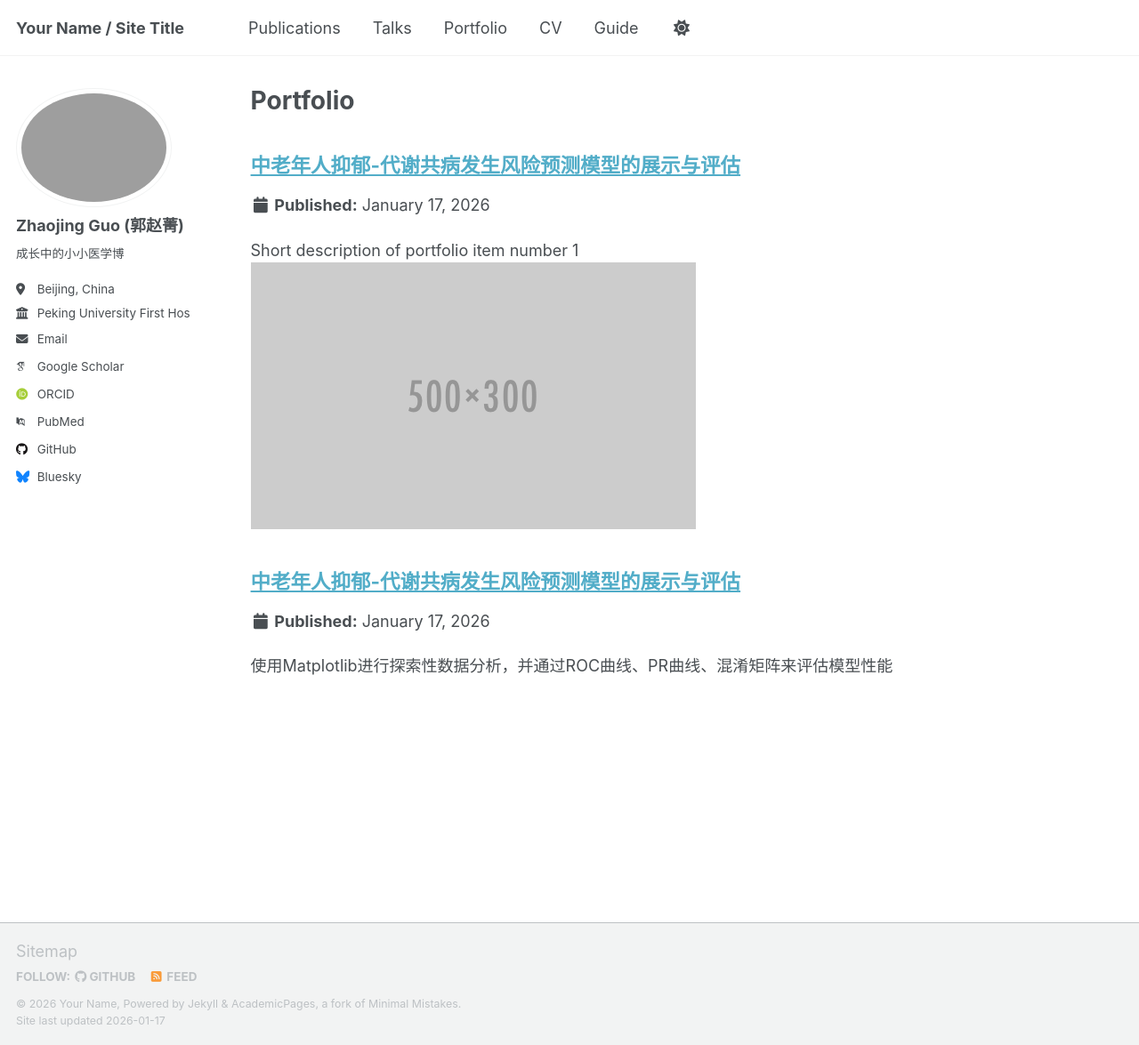
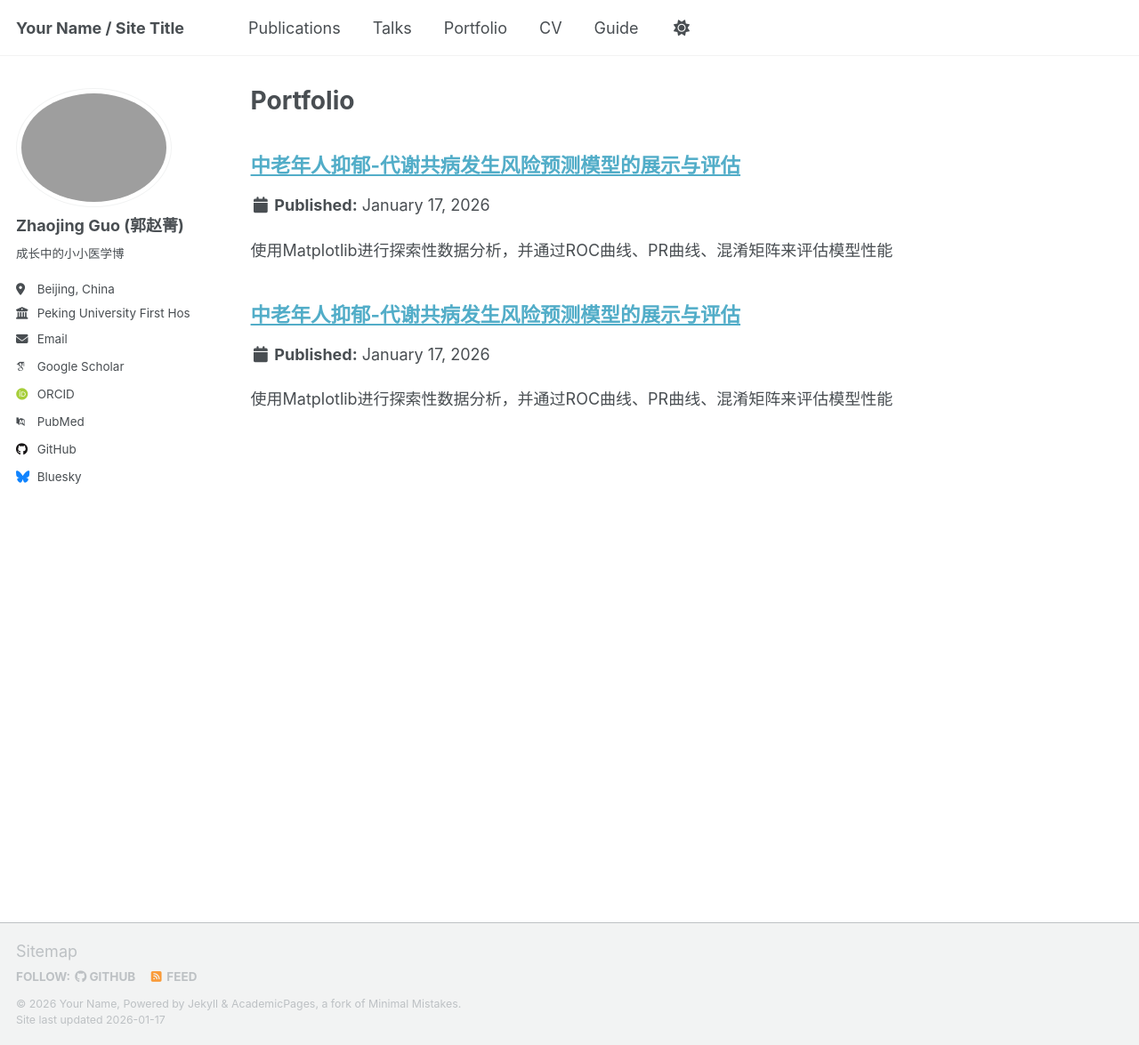
Before and after one commit to GuoZJ277/GuoZJ277.github.io, a Jekyll site: the page built from _pages/portfolio.html, in a window 1280 px wide and 1175 px high. Shown: the whole window at 89% size. Built offline with Jekyll 4.4.1, drawn with Linux system fonts in a browser that asks for light colours; some web fonts are replaced; a script that is not in the unit is left out.

Commit message:
Revise excerpt for portfolio item on depression model
Updated excerpt to reflect model performance evaluation using Matplotlib and various metrics.

```diff
--- a/_portfolio/portfolio-1.md
+++ b/_portfolio/portfolio-1.md
@@ -1,7 +1,8 @@
 ---
 title: "中老年人抑郁-代谢共病发生风险预测模型的展示与评估"
-excerpt: "Short description of portfolio item number 1<br/><img src='/images/500x300.png'>"
+excerpt: "使用Matplotlib进行探索性数据分析，并通过ROC曲线、PR曲线、混淆矩阵来评估模型性能"
 collection: portfolio
+date: 2026-01-17
 tags: ["预测模型", "随机森林", "医疗数据分析"]
 ---
 
```
